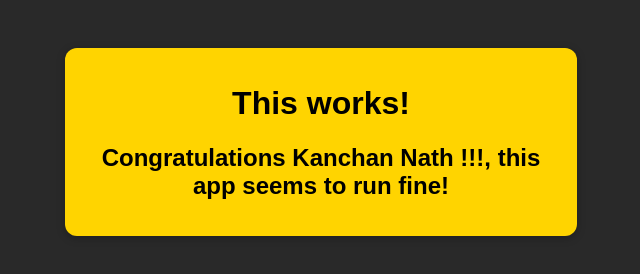
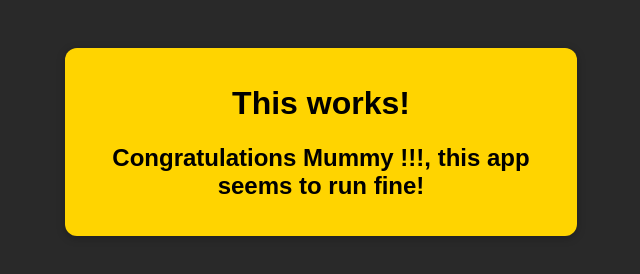
Before and after one commit to kanchan521996/docker-learning-githubaction-, a website: page views/welcome.html in a window 1280 px wide. Shown: the whole page, without its empty margins (319-959 px from the left). Drawn offline with Linux system fonts and the light colour scheme; files that its build step writes are made by us from their sources.

Commit message:
updated code

```diff
--- a/views/welcome.html
+++ b/views/welcome.html
@@ -9,7 +9,7 @@
 <body>
   <main>
     <h1>This works!</h1>
-    <h2>Congratulations Kanchan Nath !!!, this app seems to run fine!</h2>
+    <h2>Congratulations Mummy !!!, this app seems to run fine!</h2>
   </main>
 </body>
 </html>
```
